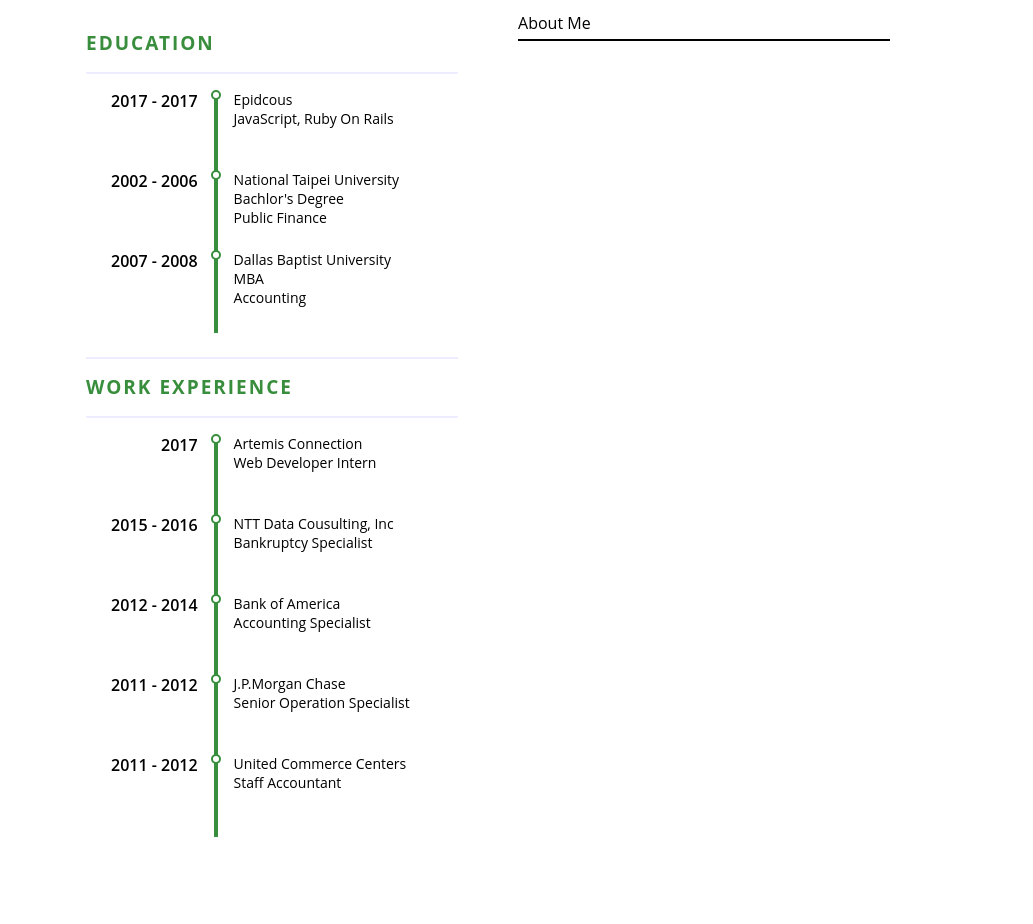
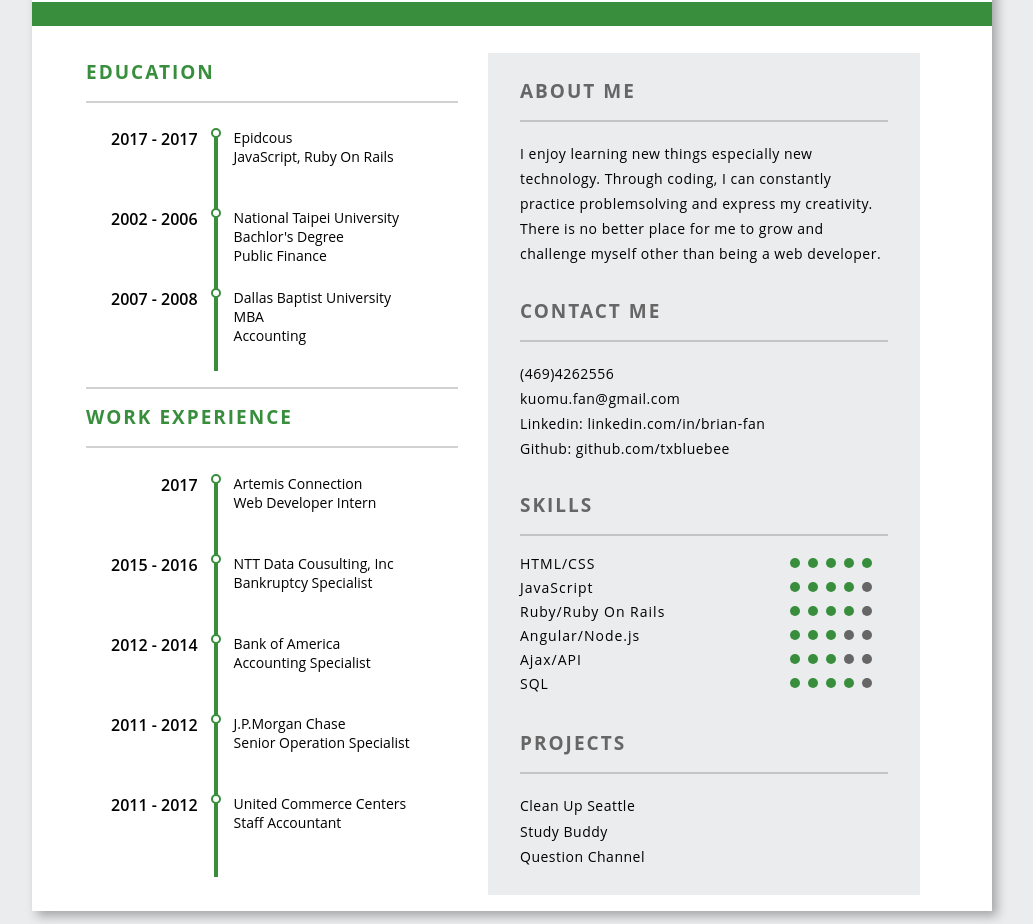
Before and after one commit to txbluebee/BrianFan_Resume, a plain HTML site: page index.html in a window 1280 px wide. Shown: the part 185-1109 px from the top of the page, without its empty margins (128-1161 px from the left). Before the commit the page ends 1032 px from the top, so only its background shows below. Drawn offline with Linux system fonts and the light colour scheme.

Commit message:
add right content of resume

```diff
--- a/css/main.css
+++ b/css/main.css
@@ -55,12 +55,16 @@ table {
 
 body {
   font-family: 'Open Sans', sans-serif;
+  background-color: #ebeced;
+  padding: 0.8em 0;
 }
 
 .wrap {
   width: 960px;
   margin: 0 auto;
-}
+  background-color: #fff;
+  padding: 1em 0;
+  box-shadow: 5px 5px 10px rgba(0,0,0,0.3)}
 /* Clearfix*/
 
 .clearfix:after {
@@ -71,7 +75,6 @@ body {
 
 /*Header*/
 .header {
-  font-family: 'Open Sans', sans-serif;
   text-transform: uppercase;
   padding-left: 3em;
   border-bottom: 1.5em solid #388E3C;
@@ -110,16 +113,24 @@ body {
 .left {
   margin-left: 2.5%;
 }
+
+
 /* left Content*/
-.left-title{
-  color: #388E3C;
+.title{
   font-size: 19px;
   margin: 1em 0;
   padding-bottom: 1em;
   font-weight: 700;
   letter-spacing: 2px;
-  border-bottom: 2px solid rgb(237, 237, 255);
+  border-bottom: 2px solid rgba(102, 102, 102, 0.3);
+  text-transform: uppercase;
 }
+
+.title-left {
+  color: #388E3C;
+  margin-bottom: 1.5em;
+}
+
 
 .right{
   height: 100px;
@@ -167,6 +178,68 @@ body {
 }
 
 .education {
-  padding-bottom: 1.5em;
-  border-bottom: 2px solid rgb(237, 237, 255);
+  padding-bottom: 1em;
+  border-bottom: 2px solid  rgba(102, 102, 102, 0.3);
 }
+
+/* Right Content*/
+
+.right {
+  background-color: #ebeced;
+  height: auto;
+  margin-top: 1.2em;
+  padding-right: 2em;
+  padding-left: 2em;
+}
+
+.right-box {
+  padding-bottom: 1em ;
+}
+
+.right-box h2{
+  color: rgb(102, 102, 102);
+}
+
+.right-box p {
+  font-size: 14px;
+  line-height: 1.8;
+  letter-spacing: 0.5px;
+}
+
+.right-box a {
+  text-decoration: none;
+  color: inherit;
+  letter-spacing: 0.5px;
+}
+
+.right-box a:hover{
+  color: #388E3C ;
+}
+
+.right-box li {
+  margin-bottom: 0.5em;
+}
+.right-box li span {
+  font-size: 14px;
+  letter-spacing: 1px;
+}
+
+.right-box .circle {
+  width: 10px;
+  height: 10px;
+  border-radius: 100%;
+  background-color: rgb(102, 102, 102);
+  margin-left: 8px;
+}
+.skill-circles {
+  float: right;
+  height: 16px;
+  margin-right: 1em;
+  display: flex;
+  justify-content: flex-end;
+  align-items: center;
+}
+
+.right-box .circle-green {
+  background-color: #388E3C;
+}
--- a/index.html
+++ b/index.html
@@ -16,8 +16,9 @@
     </div>
     <div class="main clearfix">
       <div class="left">
+        <!-- Education -->
         <div class="education">
-          <h2 class='left-title'>EDUCATION</h2>
+          <h2 class='title title-left'>education</h2>
           <div class='left-box clearfix'>
             <div class="col-time">2017 -  2017</div>
             <div class="col-middle">
@@ -54,8 +55,9 @@
             </div>
           </div>
         </div>
-        <h2 class='left-title'>WORK EXPERIENCE</h2>
+        <!-- Work Experience -->
         <div class="experience">
+          <h2 class='title title-left'>Work Experience</h2>
           <div class='left-box clearfix'>
             <div class="col-time">2017</div>
             <div class="col-middle">
@@ -112,13 +114,89 @@
             </div>
           </div>
         </div>
-
       </div>
       <div class="right">
         <div class="right-box">
-          <h3>About Me</h3>
-          <hr>
-          <p></p>
+          <h2 class="title">About Me</h2>
+          <p>I enjoy learning new things especially new technology. Through coding, I can constantly practice problemsolving and express my creativity. There is no better place for me to grow and challenge myself other than being a web developer.</p>
+        </div>
+        <div class="right-box">
+          <h2 class="title">Contact Me</h2>
+          <p>(469)4262556</p>
+          <p>kuomu.fan@gmail.com</p>
+          <p>Linkedin: <a href="http://linkedin.com/in/brian-fan" target="_blank">linkedin.com/in/brian-fan</a></p>
+          <p>Github: <a href="http://github.com/txbluebee " target="_blank">github.com/txbluebee</a></p>
+        </div>
+        <div class="right-box clearfix">
+          <h2 class="title">Skills</h2>
+          <ul>
+            <li>
+              <span>HTML/CSS</span>
+              <div class='skill-circles'>
+                <div class='circle circle-green'></div>
+                <div class='circle circle-green'></div>
+                <div class='circle circle-green'></div>
+                <div class='circle circle-green'></div>
+                <div class='circle circle-green'></div>
+              </div>
+            </li>
+            <li>
+              <span>JavaScript</span>
+              <div class='skill-circles'>
+                <div class='circle circle-green'></div>
+                <div class='circle circle-green'></div>
+                <div class='circle circle-green'></div>
+                <div class='circle circle-green'></div>
+                <div class='circle'></div>
+              </div>
+            </li>
+            <li>
+              <span>Ruby/Ruby On Rails</span>
+              <div class='skill-circles'>
+                <div class='circle circle-green'></div>
+                <div class='circle circle-green'></div>
+                <div class='circle circle-green'></div>
+                <div class='circle circle-green'></div>
+                <div class='circle'></div>
+              </div>
+            </li>
+            <li>
+              <span>Angular/Node.js</span>
+              <div class='skill-circles'>
+                <div class='circle circle-green'></div>
+                <div class='circle circle-green'></div>
+                <div class='circle circle-green'></div>
+                <div class='circle'></div>
+                <div class='circle'></div>
+              </div>
+            </li>
+            <li>
+              <span>Ajax/API</span>
+              <div class='skill-circles'>
+                <div class='circle circle-green'></div>
+                <div class='circle circle-green'></div>
+                <div class='circle circle-green'></div>
+                <div class='circle'></div>
+                <div class='circle'></div>
+              </div>
+            </li>
+            <li>
+              <span>SQL</span>
+              <div class='skill-circles'>
+                <div class='circle circle-green'></div>
+                <div class='circle circle-green'></div>
+                <div class='circle circle-green'></div>
+                <div class='circle circle-green'></div>
+                <div class='circle'></div>
+              </div>
+            </li>
+          </ul>
+        </div>
+        <div class="right-box">
+          <h2 class="title">Projects</h2>
+          <p><a href="http://goo.gl/6LNGBL" target="_blank">Clean Up Seattle</a> </p>
+          <p><a href="http://goo.gl/bt8Q2D" target="_blank">Study Buddy</a></p>
+          <p><a href="http://goo.gl/MvGH7Q" target="_blank">Question Channel</a></p>
         </div>
       </div>
     </div>
```
